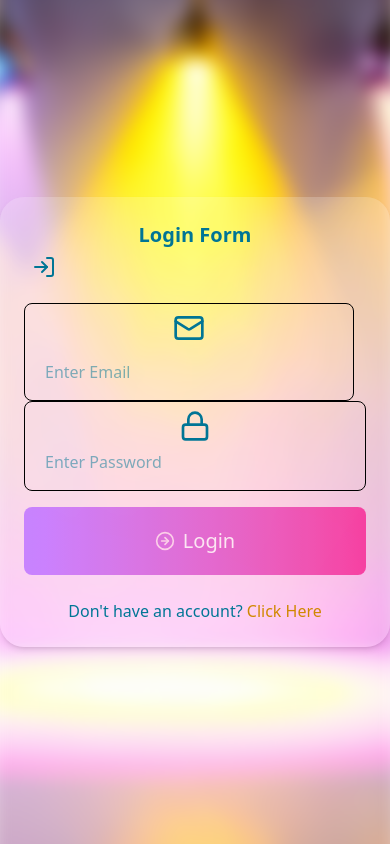
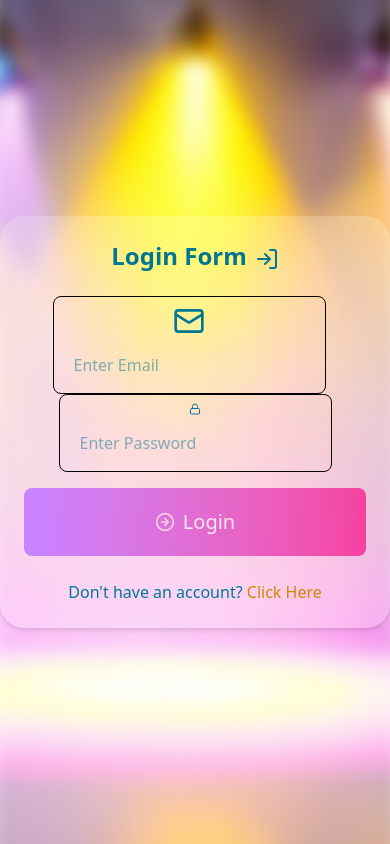
Before and after one commit to JagritMaggu/QuickyEventFrontend, a React (Vite) app: page /login in a window 390 px wide. Built offline with nearby package versions, Linux system fonts and the light colour scheme.

Commit message:
fixed responsiveness

```diff
--- a/Components/Login.jsx
+++ b/Components/Login.jsx
@@ -53,13 +53,13 @@ export default function LoginForm() {
         animate={{ opacity: 1, y: 0 }}
         transition={{ duration: 0.6 }}
       >
-        <h2 className="text-xl sm:text-2xl lg:flex justify-center items-center text-cyan-700 font-bold text-center mb-6">
+        <h2 className="text-2xl flex justify-center items-center text-cyan-700 font-bold text-center mb-6">
           Login Form{" "}
-          <LogIn className="text-cyan-700 ml-2 sm:h-6 sm:w-6 mt-1.5 lg:h-5 lg:w-5 " />
+          <LogIn className="text-cyan-700 ml-2 sm:h-5 sm:w-5  mt-1.5 lg:h-5 lg:w-5 " />
         </h2>
 
         <form onSubmit={handleLogin} className="space-y-4  ">
-      <div className='md:grid md:grid-cols-2 md:justify-center md:w-full space-x-3'>
+      <div className='flex flex-col items-center md:grid md:grid-cols-2 md:justify-center md:w-full space-x-3'>
          <div className="flex flex-col sm:flex-row items-center border rounded-lg px-3 py-2 space-y-2 sm:space-y-0 sm:space-x-3">
   <Mail className="text-cyan-700 h-8 w-8 sm:h-5 sm:w-5" />
   <input
@@ -73,8 +73,8 @@ export default function LoginForm() {
 </div>
 
 
-          <div className="flex flex-col sm:flex-row items-center border rounded-lg px-3 py-2">
-            <Lock className="text-cyan-700 h-8 w-8 sm:h-5 sm:w-5" />
+          <div className="flex flex-col sm:flex-row items-center border rounded-lg px-3 py-2 space-y-2 sm:space-y-0 sm:space-x-3">
+            <Lock className="text-cyan-700 h-3 w-3 sm:h-5 sm:w-5" />
             <input
               type="password"
               placeholder="Enter Password"
--- a/Components/Signup.jsx
+++ b/Components/Signup.jsx
@@ -55,7 +55,7 @@ return (
   <div className="relative min-h-screen w-full flex items-center justify-center overflow-hidden">
     <div style={bgStyle}> </div>
     <motion.div
-      className="relative z-10 bg-white/20 max-w-5xl p-8 mx-auto rounded-4xl shadow-md w-full"
+      className="relative z-10 bg-white/20 max-w-4xl p-8 mx-auto rounded-4xl shadow-md w-full"
       initial={{ opacity: 0, y: -50 }}
       animate={{ opacity: 1, y: 0 }}
       transition={{ duration: 0.6 }}
```
